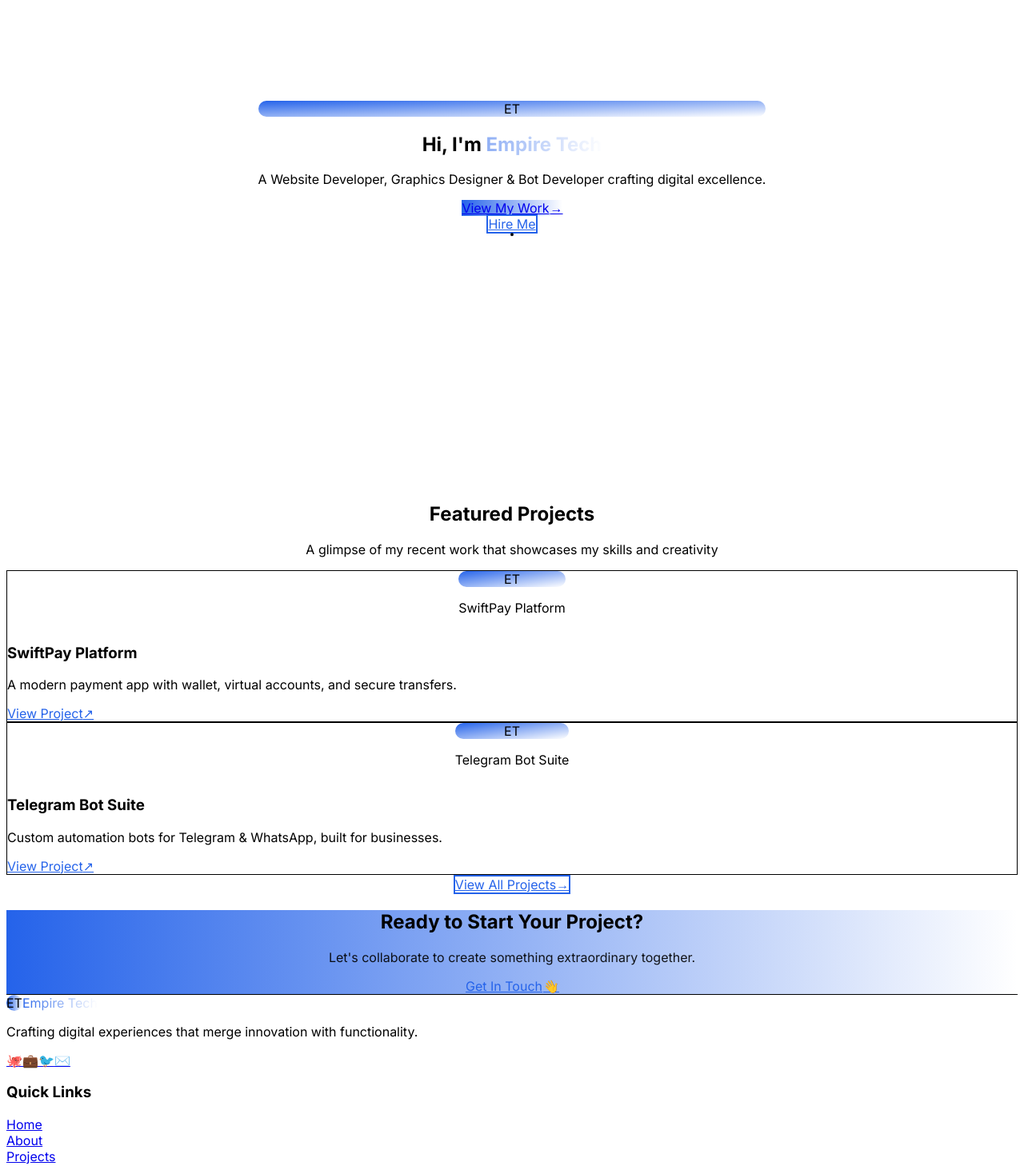
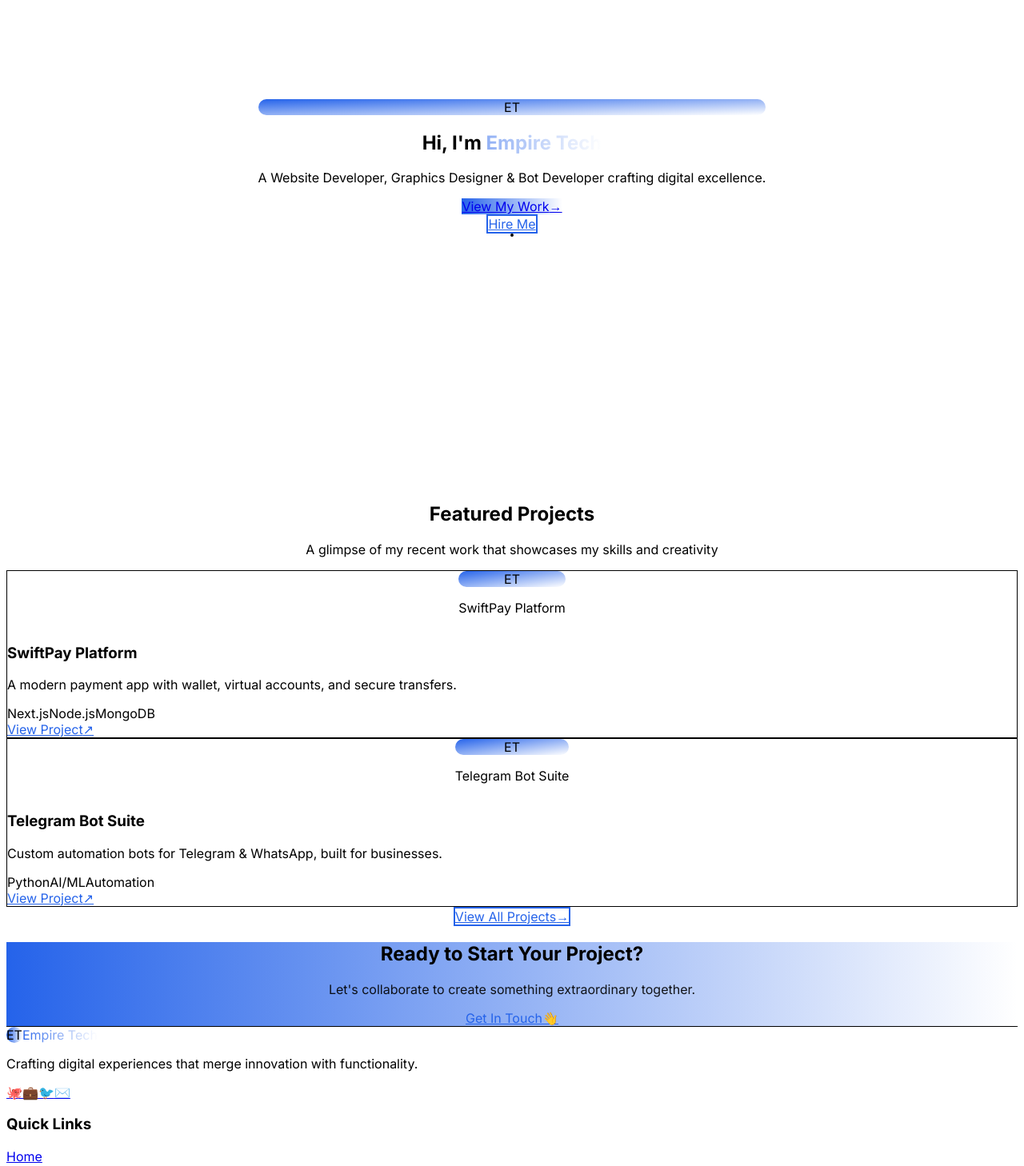
Before and after one commit to efeurhobobullish/empiretech, a Next.js app: page / in a window 1280 px wide. Shown: the part 200-1658 px from the top of the page at 80% size. Built offline with nearby package versions, Linux system fonts and the light colour scheme.

Commit message:
Update page.tsx

```diff
--- a/app/page.tsx
+++ b/app/page.tsx
@@ -1,55 +1,20 @@
-'use client';
-
-import { motion } from 'framer-motion';
 import Link from 'next/link';
 
 export default function Home() {
-  const containerVariants = {
-    hidden: { opacity: 0 },
-    visible: {
-      opacity: 1,
-      transition: {
-        staggerChildren: 0.2,
-        duration: 0.8
-      }
-    }
-  };
-
-  const itemVariants = {
-    hidden: { opacity: 0, y: 50 },
-    visible: {
-      opacity: 1,
-      y: 0,
-      transition: {
-        duration: 0.8,
-        ease: "easeOut"
-      }
-    }
-  };
-
-  const floatVariants = {
-    float: {
-      y: [0, -20, 0],
-      transition: {
-        duration: 4,
-        repeat: Infinity,
-        ease: "easeInOut"
-      }
-    }
-  };
-
   const projects = [
     {
       title: "SwiftPay Platform",
       description: "A modern payment app with wallet, virtual accounts, and secure transfers.",
       image: "/swiftpay.png",
-      link: "https://swiftpay.net.ng"
+      link: "https://swiftpay.net.ng",
+      tags: ["Next.js", "Node.js", "MongoDB"]
     },
     {
       title: "Telegram Bot Suite",
       description: "Custom automation bots for Telegram & WhatsApp, built for businesses.",
       image: "/telegram-bot.png",
-      link: "https://github.com/empiretech/telegram-bot"
+      link: "https://github.com/empiretech/telegram-bot",
+      tags: ["Python", "AI/ML", "Automation"]
     }
   ];
 
@@ -57,150 +22,79 @@ export default function Home() {
     <div className="pt-16">
       {/* Animated Background */}
       <div className="fixed inset-0 overflow-hidden pointer-events-none">
-        <motion.div
-          variants={floatVariants}
-          animate="float"
-          className="absolute top-20 right-20 w-80 h-80 bg-blue-200 dark:bg-blue-900 rounded-full mix-blend-multiply dark:mix-blend-screen opacity-20 blur-3xl"
-        />
-        <motion.div
-          variants={floatVariants}
-          animate="float"
-          transition={{ delay: 2 }}
-          className="absolute bottom-20 left-20 w-96 h-96 bg-purple-200 dark:bg-purple-900 rounded-full mix-blend-multiply dark:mix-blend-screen opacity-20 blur-3xl"
-        />
+        <div className="absolute top-20 right-20 w-80 h-80 bg-blue-200 dark:bg-blue-900 rounded-full mix-blend-multiply dark:mix-blend-screen opacity-20 blur-3xl animate-float-slow" />
+        <div className="absolute bottom-20 left-20 w-96 h-96 bg-purple-200 dark:bg-purple-900 rounded-full mix-blend-multiply dark:mix-blend-screen opacity-20 blur-3xl animate-float-slower" />
       </div>
 
       {/* Hero Section */}
-      <motion.section
-        variants={containerVariants}
-        initial="hidden"
-        animate="visible"
-        className="relative min-h-screen flex items-center justify-center px-6"
-      >
+      <section className="min-h-screen flex items-center justify-center px-6 relative">
         <div className="max-w-4xl mx-auto text-center">
-          <motion.div
-            variants={itemVariants}
-            className="mb-8"
-          >
-            <motion.div
-              whileHover={{ scale: 1.1 }}
-              className="w-24 h-24 mx-auto mb-6 bg-gradient-to-br from-[#2563EA] to-purple-600 rounded-full flex items-center justify-center text-white font-bold text-2xl shadow-2xl"
-            >
+          {/* Animated Avatar */}
+          <div className="mb-8 animate-bounce-slow">
+            <div className="w-24 h-24 mx-auto mb-6 bg-gradient-to-br from-[#2563EA] to-purple-600 rounded-full flex items-center justify-center text-white font-bold text-2xl shadow-2xl transition-transform duration-500 hover:scale-110">
               ET
-            </motion.div>
-          </motion.div>
+            </div>
+          </div>
 
-          <motion.h1
-            variants={itemVariants}
-            className="text-5xl sm:text-7xl font-extrabold mb-6 leading-tight"
-          >
+          {/* Main Heading */}
+          <h1 className="text-5xl sm:text-7xl font-extrabold mb-6 leading-tight animate-slide-up">
             Hi, I'm{' '}
-            <motion.span
-              className="bg-gradient-to-r from-[#2563EA] via-purple-600 to-blue-400 bg-clip-text text-transparent bg-size-200 animate-gradient"
-              whileInView={{ backgroundPosition: ['0%', '200%'] }}
-              transition={{ duration: 3, repeat: Infinity, repeatType: "reverse" }}
-            >
+            <span className="bg-gradient-to-r from-[#2563EA] via-purple-600 to-blue-400 bg-clip-text text-transparent bg-size-200 animate-gradient">
               Empire Tech
-            </motion.span>
-          </motion.h1>
+            </span>
+          </h1>
 
-          <motion.p
-            variants={itemVariants}
-            className="text-xl sm:text-2xl text-gray-600 dark:text-gray-300 mb-8 max-w-2xl mx-auto leading-relaxed"
-          >
+          <p className="text-xl sm:text-2xl text-gray-600 dark:text-gray-300 mb-8 max-w-2xl mx-auto leading-relaxed animate-slide-up delay-100">
             A Website Developer, Graphics Designer & Bot Developer crafting digital excellence.
-          </motion.p>
+          </p>
 
-          <motion.div
-            variants={itemVariants}
-            className="flex flex-col sm:flex-row gap-4 justify-center items-center"
-          >
-            <motion.div
-              whileHover={{ scale: 1.05 }}
-              whileTap={{ scale: 0.95 }}
-            >
+          {/* CTA Buttons */}
+          <div className="flex flex-col sm:flex-row gap-4 justify-center items-center animate-slide-up delay-200">
             <Link
               href="/projects"
-                className="px-8 py-4 rounded-2xl bg-gradient-to-r from-[#2563EA] to-purple-600 text-white font-semibold shadow-lg hover:shadow-xl transition-all duration-300 flex items-center space-x-2 group"
+              className="group px-8 py-4 rounded-2xl bg-gradient-to-r from-[#2563EA] to-purple-600 text-white font-semibold shadow-lg hover:shadow-xl transition-all duration-500 hover:scale-105 flex items-center space-x-2"
             >
               <span>View My Work</span>
-                <motion.span
-                  animate={{ x: [0, 5, 0] }}
-                  transition={{ duration: 1.5, repeat: Infinity }}
-                >
-                  →
-                </motion.span>
+              <span className="group-hover:translate-x-1 transition-transform duration-300">→</span>
             </Link>
-            </motion.div>
 
-            <motion.div
-              whileHover={{ scale: 1.05 }}
-              whileTap={{ scale: 0.95 }}
-            >
             <Link
               href="/contact"
-                className="px-8 py-4 rounded-2xl border-2 border-[#2563EA] text-[#2563EA] dark:text-white font-semibold hover:bg-[#2563EA] hover:text-white transition-all duration-300"
+              className="px-8 py-4 rounded-2xl border-2 border-[#2563EA] text-[#2563EA] dark:text-white font-semibold hover:bg-[#2563EA] hover:text-white transition-all duration-500 hover:scale-105"
             >
               Hire Me
             </Link>
-            </motion.div>
-          </motion.div>
+          </div>
 
           {/* Scroll Indicator */}
-          <motion.div
-            initial={{ opacity: 0 }}
-            animate={{ opacity: 1 }}
-            transition={{ delay: 2 }}
-            className="absolute bottom-8 left-1/2 transform -translate-x-1/2"
-          >
-            <motion.div
-              animate={{ y: [0, 10, 0] }}
-              transition={{ duration: 2, repeat: Infinity }}
-              className="w-6 h-10 border-2 border-gray-400 rounded-full flex justify-center"
-            >
-              <motion.div
-                animate={{ y: [0, 12, 0] }}
-                transition={{ duration: 2, repeat: Infinity }}
-                className="w-1 h-3 bg-gray-400 rounded-full mt-2"
-              />
-            </motion.div>
-          </motion.div>
+          <div className="absolute bottom-8 left-1/2 transform -translate-x-1/2 animate-bounce">
+            <div className="w-6 h-10 border-2 border-gray-400 rounded-full flex justify-center">
+              <div className="w-1 h-3 bg-gray-400 rounded-full mt-2 animate-pulse" />
             </div>
-      </motion.section>
+          </div>
+        </div>
+      </section>
 
       {/* Projects Preview Section */}
-      <motion.section
-        initial={{ opacity: 0 }}
-        whileInView={{ opacity: 1 }}
-        transition={{ duration: 0.8 }}
-        className="max-w-6xl mx-auto py-20 px-6"
-      >
-        <motion.div
-          initial={{ opacity: 0, y: 30 }}
-          whileInView={{ opacity: 1, y: 0 }}
-          transition={{ duration: 0.6 }}
-          className="text-center mb-16"
-        >
+      <section className="max-w-6xl mx-auto py-20 px-6">
+        <div className="text-center mb-16 animate-slide-up">
           <h2 className="text-4xl font-bold mb-4">Featured Projects</h2>
           <p className="text-xl text-gray-600 dark:text-gray-300 max-w-2xl mx-auto">
             A glimpse of my recent work that showcases my skills and creativity
           </p>
-        </motion.div>
+        </div>
 
         <div className="grid md:grid-cols-2 gap-8 mb-12">
           {projects.map((project, index) => (
-            <motion.div
+            <div
               key={project.title}
-              initial={{ opacity: 0, y: 50 }}
-              whileInView={{ opacity: 1, y: 0 }}
-              transition={{ duration: 0.6, delay: index * 0.2 }}
-              whileHover={{ y: -10 }}
-              className="group bg-white/80 dark:bg-gray-800/80 backdrop-blur-sm rounded-2xl border border-gray-200 dark:border-gray-700 p-6 hover:shadow-2xl transition-all duration-300"
+              className="group bg-white/80 dark:bg-gray-800/80 backdrop-blur-sm rounded-2xl border border-gray-200 dark:border-gray-700 p-6 hover:shadow-2xl transition-all duration-500 hover:-translate-y-2 animate-slide-up"
+              style={{ animationDelay: `${index * 200}ms` }}
             >
               <div className="relative overflow-hidden rounded-xl mb-6">
-                <div className="w-full h-48 bg-gradient-to-br from-gray-100 to-gray-200 dark:from-gray-700 dark:to-gray-600 rounded-xl flex items-center justify-center">
+                <div className="w-full h-48 bg-gradient-to-br from-gray-100 to-gray-200 dark:from-gray-700 dark:to-gray-600 rounded-xl flex items-center justify-center group-hover:scale-105 transition-transform duration-500">
                   <div className="text-center">
-                    <div className="w-12 h-12 mx-auto mb-3 bg-gradient-to-br from-[#2563EA] to-purple-600 rounded-full flex items-center justify-center text-white font-bold">
+                    <div className="w-12 h-12 mx-auto mb-3 bg-gradient-to-br from-[#2563EA] to-purple-600 rounded-full flex items-center justify-center text-white font-bold transition-transform duration-300 group-hover:scale-110">
                       ET
                     </div>
                     <p className="text-gray-500 dark:text-gray-400">{project.title}</p>
@@ -208,83 +102,59 @@ export default function Home() {
                 </div>
               </div>
 
-              <h3 className="font-bold text-xl mb-3 text-gray-900 dark:text-white">{project.title}</h3>
+              <h3 className="font-bold text-xl mb-3 text-gray-900 dark:text-white group-hover:text-[#2563EA] transition-colors duration-300">
+                {project.title}
+              </h3>
               <p className="text-gray-600 dark:text-gray-300 mb-4">{project.description}</p>
-              <motion.div whileHover={{ x: 5 }}>
+
+              <div className="flex flex-wrap gap-2 mb-4">
+                {project.tags.map((tag) => (
+                  <span key={tag} className="px-3 py-1 bg-blue-100 dark:bg-blue-900/30 text-blue-700 dark:text-blue-300 rounded-full text-sm transition-colors duration-300 hover:bg-blue-200 dark:hover:bg-blue-800/50">
+                    {tag}
+                  </span>
+                ))}
+              </div>
+
               <a
                 href={project.link}
                 target="_blank"
                 rel="noopener noreferrer"
-                  className="inline-flex items-center space-x-2 text-[#2563EA] font-semibold"
+                className="inline-flex items-center space-x-2 text-[#2563EA] font-semibold hover:text-purple-600 transition-all duration-300 group/link"
               >
                 <span>View Project</span>
-                  <span>↗</span>
+                <span className="group-hover/link:translate-x-1 transition-transform duration-300">↗</span>
               </a>
-              </motion.div>
-            </motion.div>
+            </div>
           ))}
         </div>
 
-        <motion.div
-          initial={{ opacity: 0 }}
-          whileInView={{ opacity: 1 }}
-          transition={{ duration: 0.6, delay: 0.4 }}
-          className="text-center"
-        >
-          <motion.div
-            whileHover={{ scale: 1.05 }}
-            whileTap={{ scale: 0.95 }}
-          >
+        <div className="text-center animate-slide-up delay-300">
           <Link
             href="/projects"
-              className="inline-flex items-center px-8 py-4 rounded-2xl border-2 border-[#2563EA] text-[#2563EA] dark:text-white font-semibold hover:bg-[#2563EA] hover:text-white transition-all duration-300 group"
+            className="inline-flex items-center px-8 py-4 rounded-2xl border-2 border-[#2563EA] text-[#2563EA] dark:text-white font-semibold hover:bg-[#2563EA] hover:text-white transition-all duration-500 hover:scale-105 group"
           >
             <span>View All Projects</span>
-              <span className="ml-2 group-hover:translate-x-1 transition-transform">
-                →
-              </span>
+            <span className="ml-2 group-hover:translate-x-1 transition-transform duration-300">→</span>
           </Link>
-          </motion.div>
-        </motion.div>
-      </motion.section>
+        </div>
+      </section>
 
       {/* CTA Section */}
-      <motion.section
-        initial={{ opacity: 0 }}
-        whileInView={{ opacity: 1 }}
-        transition={{ duration: 0.8 }}
-        className="max-w-4xl mx-auto py-20 px-6 text-center"
-      >
-        <motion.div
-          initial={{ opacity: 0, y: 30 }}
-          whileInView={{ opacity: 1, y: 0 }}
-          transition={{ duration: 0.6 }}
-          className="bg-gradient-to-r from-[#2563EA] to-purple-600 rounded-3xl p-12 text-white"
-        >
+      <section className="max-w-4xl mx-auto py-20 px-6 text-center">
+        <div className="bg-gradient-to-r from-[#2563EA] to-purple-600 rounded-3xl p-12 text-white animate-scale-in">
           <h2 className="text-3xl font-bold mb-4">Ready to Start Your Project?</h2>
           <p className="text-xl mb-8 opacity-90">
             Let's collaborate to create something extraordinary together.
           </p>
-          <motion.div
-            whileHover={{ scale: 1.05 }}
-            whileTap={{ scale: 0.95 }}
-          >
           <Link
             href="/contact"
-              className="inline-flex items-center px-8 py-4 bg-white text-[#2563EA] font-semibold rounded-2xl hover:bg-gray-100 transition-colors group"
+            className="inline-flex items-center px-8 py-4 bg-white text-[#2563EA] font-semibold rounded-2xl hover:bg-gray-100 transition-all duration-500 hover:scale-105 group"
           >
             <span>Get In Touch</span>
-              <motion.span
-                animate={{ x: [0, 5, 0] }}
-                transition={{ duration: 1.5, repeat: Infinity }}
-                className="ml-2"
-              >
-                👋
-              </motion.span>
+            <span className="ml-2 group-hover:translate-x-1 transition-transform duration-300">👋</span>
           </Link>
-          </motion.div>
-        </motion.div>
-      </motion.section>
+        </div>
+      </section>
     </div>
   );
 }
```
Lines whose indentation alone changed are shown as unchanged.
